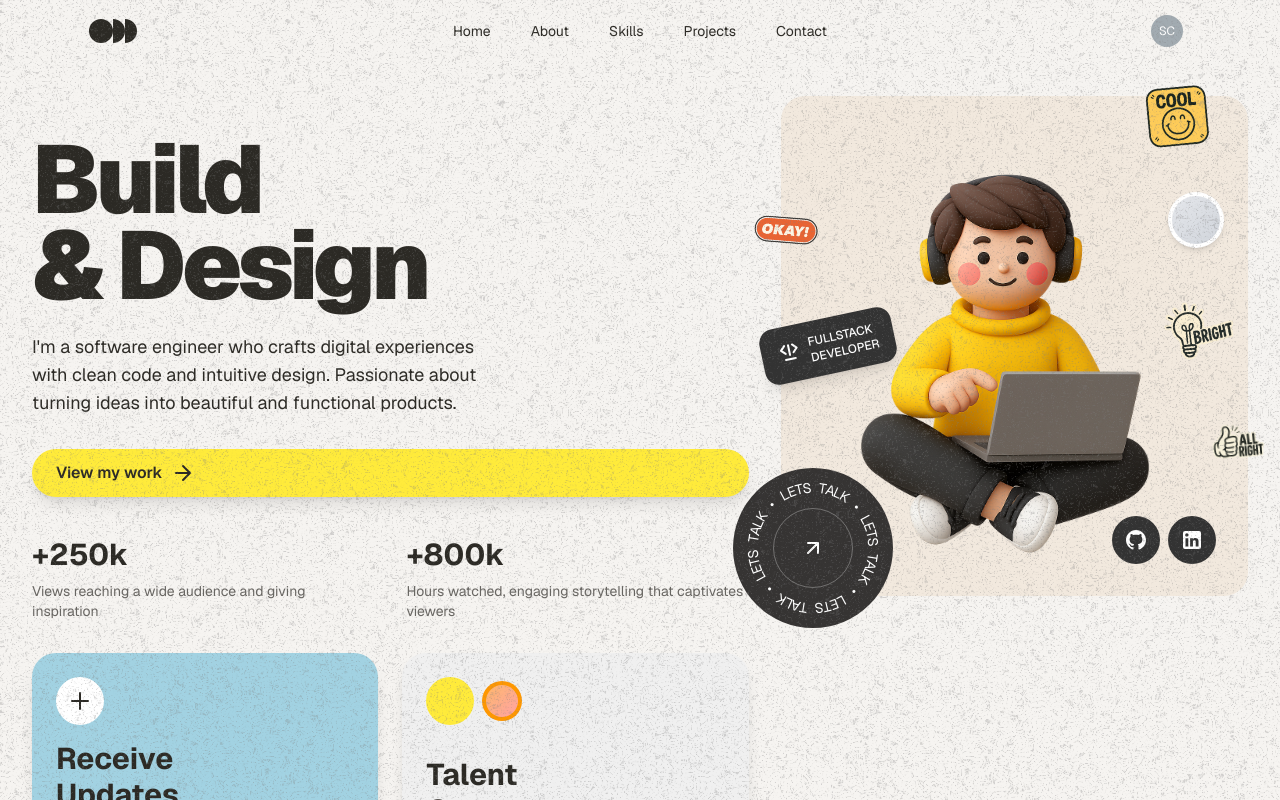
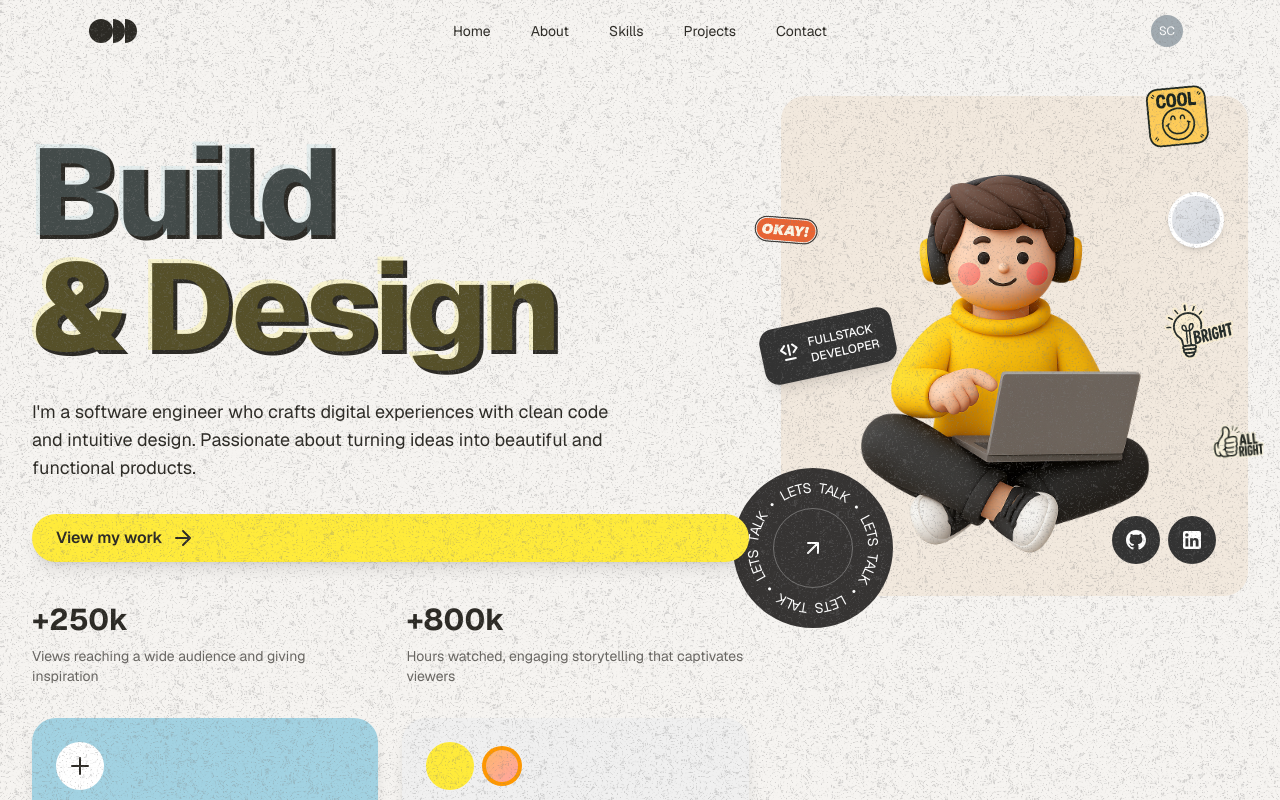
Before and after one commit to echozyr2001/portfolio-demo, a Next.js app: page /example in a window 1280 px wide. Shown: the top 800 px of the page. Built offline with nearby package versions, Linux system fonts and the light colour scheme; a web font is replaced by a local one.

Commit message:
HeroSection title design

```diff
--- a/app/example/components/HeroSection.tsx
+++ b/app/example/components/HeroSection.tsx
@@ -73,11 +73,23 @@ export function HeroSection() {
         <div className="grid grid-cols-1 md:grid-cols-10 gap-8 relative">
           {/* Left side - Large rounded card */}
           <div className="relative z-10 pt-10 flex flex-col justify-between md:col-span-6">
-            <h1 className="text-6xl md:text-8xl font-black leading-[0.9] mb-6 text-[#2C2A25] tracking-tighter">
-              Build
-              <br />& Design
-            </h1>
-            <p className="text-lg max-w-md mb-8 text-[#2C2A25]">
+            <div className="relative mb-8">
+              <h1 className="relative">
+                <span className="relative block text-7xl md:text-9xl font-black text-[#2C2A25] tracking-tighter leading-[0.9]">
+                  Build
+                  <span className="absolute -left-1 -top-1 text-7xl md:text-9xl font-black text-[#A2D2E2]/20 tracking-tighter leading-[0.9] select-none">
+                    Build
+                  </span>
+                </span>
+                <span className="relative block text-7xl md:text-9xl font-black text-[#2C2A25] tracking-tighter leading-[0.9]">
+                  & Design
+                  <span className="absolute -left-1 -top-1 text-7xl md:text-9xl font-black text-[#FFEB3B]/20 tracking-tighter leading-[0.9] select-none">
+                    & Design
+                  </span>
+                </span>
+              </h1>
+            </div>
+            <p className="text-lg max-w-5/6 mb-8 text-[#2C2A25]">
               I&apos;m a software engineer who crafts digital experiences with
               clean code and intuitive design. Passionate about turning ideas
               into beautiful and functional products.
```
